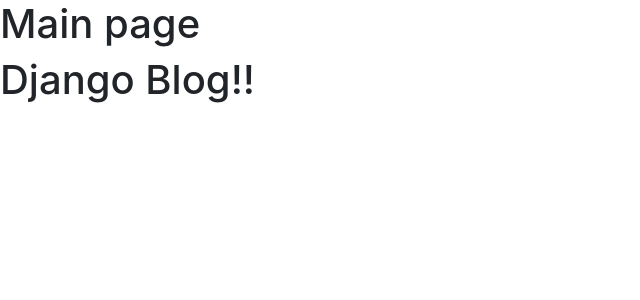
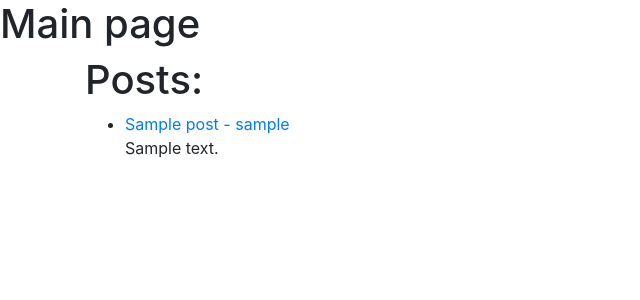
Before and after one commit to KucharM/django_blog, a Django app: page /blog/ in a window 1280 px wide. Shown: the top 300 px of the page, without its empty margins (0-640 px from the left). Run offline with Django 3.2, Linux system fonts and the light colour scheme; tables that the repository leaves empty hold one stand-in row (values such as "Sample post"); some libraries are stand-ins or nearby versions.

Commit message:
created new post detail html

```diff
--- a/templates/blog/home.html
+++ b/templates/blog/home.html
@@ -2,6 +2,18 @@
 
 {% block content %}
 
-    <h1>Django Blog!!</h1>
+    <h1>Posts:</h1>
+
+    <ul>
+    {% for post in object_list %}
+        <li>
+            <a href="{% url 'blog:post_detail' post.pk %}">
+                {{ post.title}} - {{ post.author }}
+            </a>
+            <br>
+            {{ post.body }}
+        </li>
+    {% endfor %}
+    </ul>
 
 {% endblock %}
--- a/templates/main/main.html
+++ b/templates/main/main.html
@@ -8,14 +8,16 @@
     <!-- Bootstrap CSS -->
     <link rel="stylesheet" href="https://stackpath.bootstrapcdn.com/bootstrap/4.5.2/css/bootstrap.min.css" integrity="sha384-JcKb8q3iqJ61gNV9KGb8thSsNjpSL0n8PARn9HuZOnIxN0hoP+VmmDGMN5t9UJ0Z" crossorigin="anonymous">
 
-    <title>Hello, world!</title>
+    <title>Django Blog</title>
   </head>
   <body>
 
     <h1>Main page</h1>
 
-    {% block content %}
-    {% endblock %}
+    <div class="container">
+      {% block content %}
+      {% endblock %}
+    </div>
 
     <!-- Optional JavaScript -->
     <!-- jQuery first, then Popper.js, then Bootstrap JS -->
```
Also changed, not shown: templates/blog/post_detail.html (added, +9 -0 lines).
